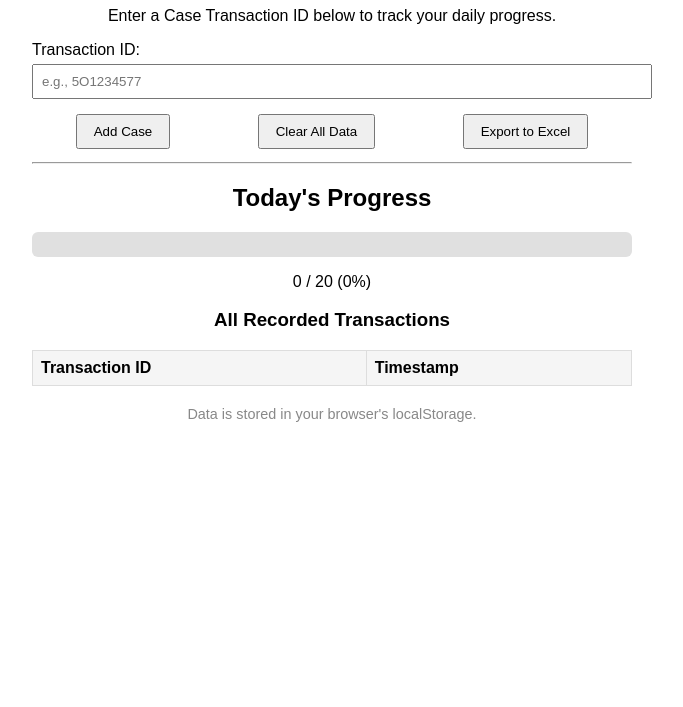
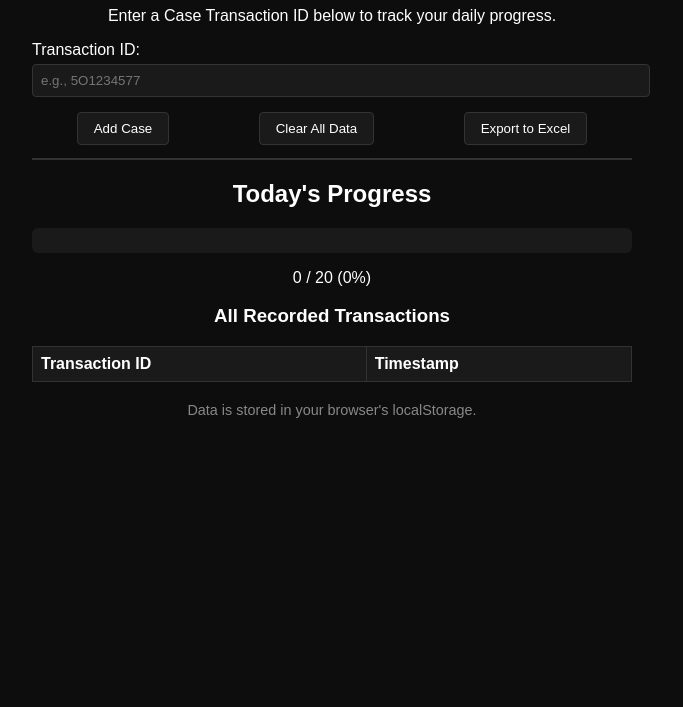
Before and after one commit to chrXis222/case-tracker, a plain HTML site: page index.html in a window 1280 px wide. Shown: the part 93-800 px from the top of the page, without its empty margins (308-991 px from the left). Drawn offline with Linux system fonts and the light colour scheme.

Commit message:
Update: Dark theme with near black background and white text

```diff
--- a/index.html
+++ b/index.html
@@ -2,9 +2,14 @@
 <html>
 <head>
   <meta charset="UTF-8" />
+  <!-- Mobile responsiveness -->
+  <meta name="viewport" content="width=device-width, initial-scale=1.0">
   <title>Daily Case Tracker</title>
   <style>
+    /* Dark Theme: Near black background and white text */
     body {
+      background-color: #0d0d0d; /* near black */
+      color: #ffffff; /* white text */
       font-family: Arial, sans-serif;
       margin: 0 auto;
       max-width: 600px;
@@ -12,16 +17,20 @@
     }
     h1, h2, h3 {
       text-align: center;
+      color: #ffffff;
+    }
+    p {
+      text-align: center;
     }
     .progress-bar-container {
-      background-color: #e0e0e0;
+      background-color: #1a1a1a; /* dark gray for contrast */
       border-radius: 6px;
       overflow: hidden;
       height: 25px;
       margin-bottom: 10px;
     }
     .progress-bar-fill {
-      background-color: #4caf50;
+      background-color: #4caf50; /* keep the green progress fill */
       height: 100%;
       width: 0;
       transition: width 0.5s ease-in-out;
@@ -32,11 +41,11 @@
       margin-top: 1rem;
     }
     th, td {
-      border: 1px solid #ddd;
+      border: 1px solid #333;
       padding: 8px;
     }
     th {
-      background-color: #f5f5f5;
+      background-color: #1a1a1a;
       text-align: left;
     }
     .footer-text {
@@ -53,14 +62,45 @@
     .button-group button {
       padding: 8px 16px;
       margin: 5px;
+      background-color: #1a1a1a;
+      color: #ffffff;
+      border: 1px solid #333;
+      border-radius: 4px;
+      cursor: pointer;
+    }
+    .button-group button:hover {
+      background-color: #333;
+    }
+    input[type="text"] {
+      width: 100%;
+      padding: 8px;
+      border-radius: 4px;
+      border: 1px solid #333;
+      background-color: #1a1a1a;
+      color: #ffffff;
+    }
+    hr {
+      border: 1px solid #333;
+    }
+    /* Mobile Responsiveness */
+    @media (max-width: 600px) {
+      body {
+        padding: 10px;
+      }
+      .button-group {
+        flex-direction: column;
+        align-items: stretch;
+      }
+      .button-group button {
+        width: 100%;
+        margin: 5px 0;
+      }
     }
   </style>
 </head>
 <body>
   <h1>Daily Case Tracker</h1>
-  <p style="text-align: center;">
-    Enter a Case Transaction ID below to track your daily progress.
-  </p>
+  <p>Enter a Case Transaction ID below to track your daily progress.</p>
 
   <!-- Input Form -->
   <div>
@@ -68,7 +108,6 @@
     <input
       type="text"
       id="transaction-input"
-      style="width: 100%; padding: 8px;"
       placeholder="e.g., 5O1234577"
     />
     <div class="button-group">
@@ -85,7 +124,7 @@
   <div class="progress-bar-container">
     <div id="progress-bar-fill" class="progress-bar-fill"></div>
   </div>
-  <p id="progress-text" style="text-align: center;">0 / 20 (0%)</p>
+  <p id="progress-text">0 / 20 (0%)</p>
 
   <!-- Transactions Table -->
   <h3>All Recorded Transactions</h3>
@@ -120,22 +159,18 @@
     function addTransaction() {
       const input = document.getElementById("transaction-input");
       const transactionId = input.value.trim();
-
       if (transactionId === "") {
         alert("Please enter a valid transaction ID.");
         return;
       }
-
       // Use ISO format for a consistent timestamp.
       const newRecord = {
         transactionId: transactionId,
         timestamp: new Date().toISOString()
       };
-
       let data = loadData();
       data.push(newRecord);
       saveData(data);
-
       input.value = "";
       renderTable();
       updateProgress();
@@ -173,17 +208,12 @@
         alert("No data to export.");
         return;
       }
-      // Create CSV header
       let csvContent = "Transaction ID,Timestamp\n";
-      // Append each record
       data.forEach(record => {
         csvContent += `"${record.transactionId}","${record.timestamp}"\n`;
       });
-      // Create a Blob with the CSV data
       const blob = new Blob([csvContent], { type: "text/csv;charset=utf-8;" });
       const url = URL.createObjectURL(blob);
-
-      // Create a temporary link element to trigger the download
       const a = document.createElement("a");
       a.href = url;
       a.download = "transactions.csv";
@@ -198,16 +228,12 @@
       const data = loadData();
       const tableBody = document.querySelector("#transactions-table tbody");
       tableBody.innerHTML = "";
-
-      data.forEach((record) => {
+      data.forEach(record => {
         const row = document.createElement("tr");
-
         const tdID = document.createElement("td");
         tdID.textContent = record.transactionId;
-
         const tdTimestamp = document.createElement("td");
         tdTimestamp.textContent = record.timestamp;
-
         row.appendChild(tdID);
         row.appendChild(tdTimestamp);
         tableBody.appendChild(row);
@@ -218,19 +244,12 @@
     function updateProgress() {
       const data = loadData();
       // Get today's date string in "YYYY-MM-DD" format.
-      const todayStr = getTodayStr();
+      const todayStr = new Date().toISOString().slice(0, 10);
       const todayCount = data.filter(record => record.timestamp.startsWith(todayStr)).length;
-
       const ratio = todayCount / DAILY_GOAL;
       const percentage = Math.min(Math.round(ratio * 100), 100);
-
       document.getElementById("progress-bar-fill").style.width = percentage + "%";
       document.getElementById("progress-text").textContent = `${todayCount} / ${DAILY_GOAL} (${percentage}%)`;
-    }
-
-    // Helper: returns today's date as "YYYY-MM-DD".
-    function getTodayStr() {
-      return new Date().toISOString().slice(0, 10);
     }
   </script>
 </body>
```
